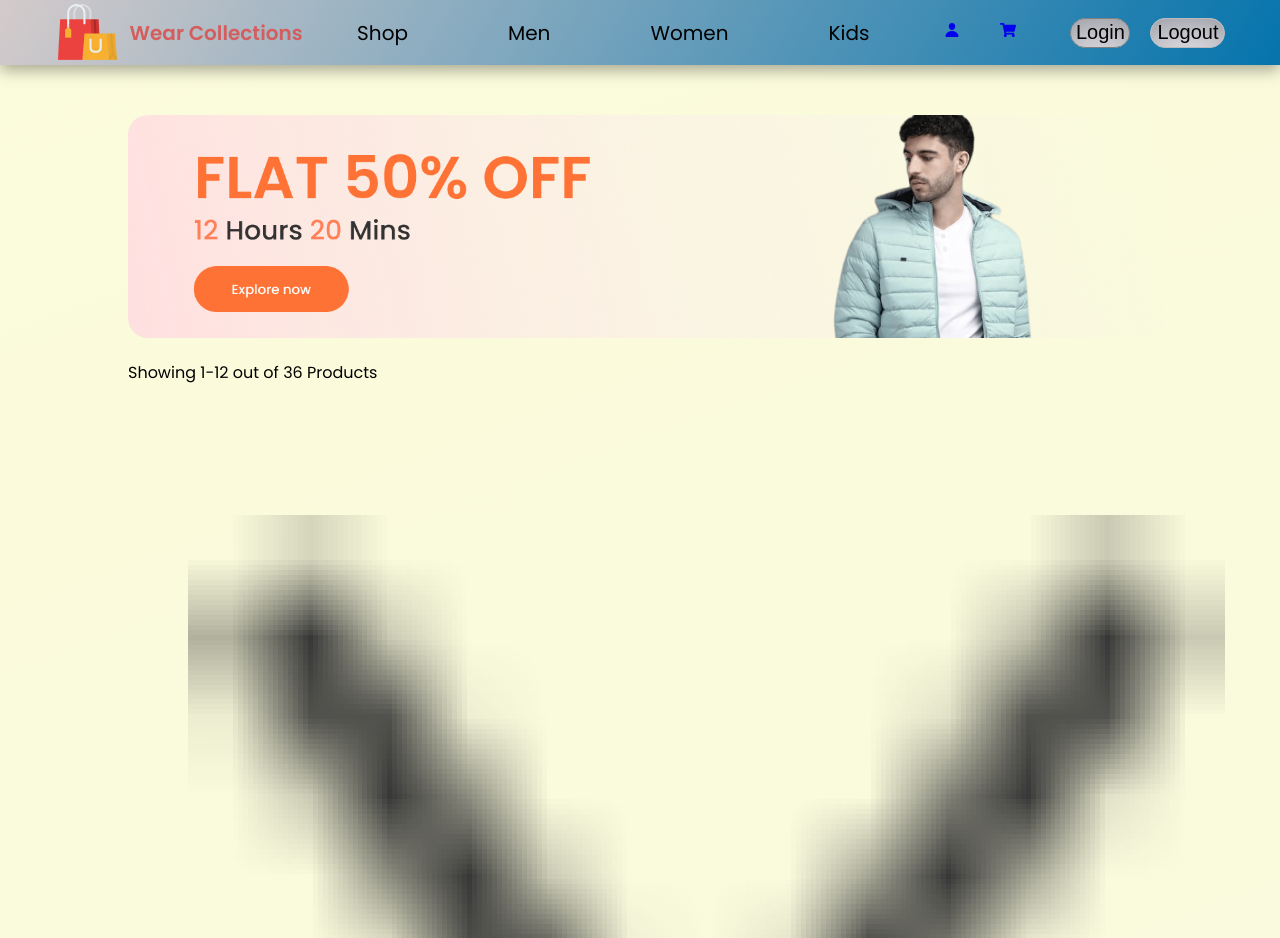
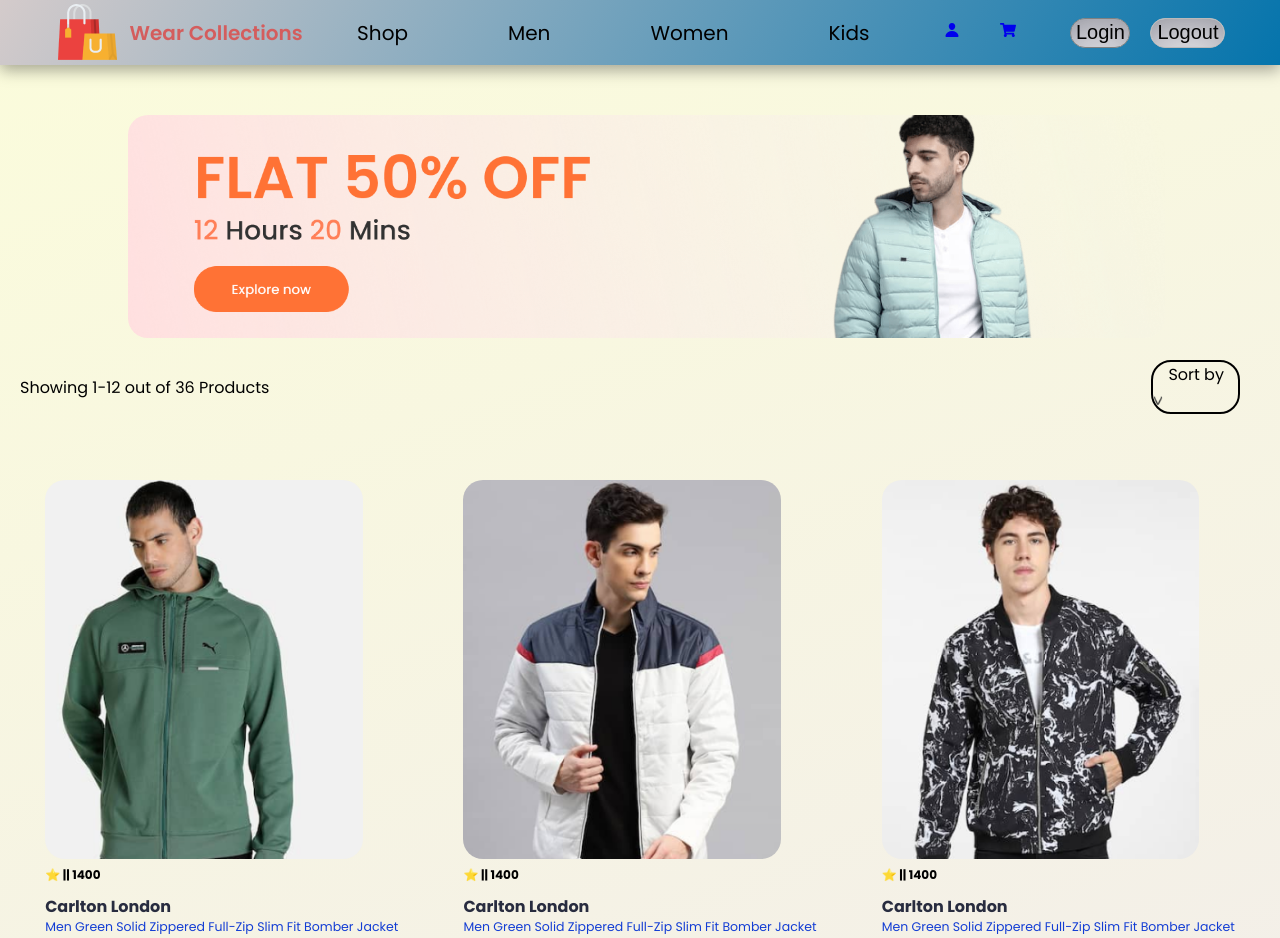
Before and after one commit to abhijit84842/Web_Development_Projects_2024, a React (Vite) app in the folder MERN Stack Project/Wear Collection E-commerce/Frontend/: page /men in a window 1280 px wide. Shown: the top 938 px of the page. Built offline with nearby package versions, Linux system fonts and the light colour scheme.

Commit message:
complete css men kids women section

```diff
--- a/MERN Stack Project/Wear Collection E-commerce/Frontend/src/Components/Item/Item.css
+++ b/MERN Stack Project/Wear Collection E-commerce/Frontend/src/Components/Item/Item.css
@@ -16,6 +16,7 @@
 
 .item-image:hover{
     scale: 1.1;
+   transition: 0.7s;
 }
 
 .rating{
--- a/MERN Stack Project/Wear Collection E-commerce/Frontend/src/Pages/PagesCss/ShopCategory.css
+++ b/MERN Stack Project/Wear Collection E-commerce/Frontend/src/Pages/PagesCss/ShopCategory.css
@@ -5,8 +5,7 @@
 
 }
 
-
-.shop-category div {
+.banner {
     margin-left: 10%;
     margin-bottom: 15px;
 }
@@ -15,5 +14,41 @@
    margin-top: 10%;
    width: 90%;
    border-radius: 20px;
+}
+
+.shopcategory-indexSort{
+
+    display: flex;
+    justify-content: left;
+    align-items: center;
+    padding-left: 20px;
+    gap: 70%;
+}
+
+.shopcategory-short{
+    width: 7%;
+    border: 2px solid black;
+    border-radius: 20px;
 
 }
+.sortby{
+    padding-left: 15px;
+    padding-right: 10px;
+}
+.shopcategory-short img{
+
+    width: 10px;
+    aspect-ratio: 1;
+
+}
+
+
+.shopcategory-products{
+    margin-top: 30px;
+    margin-bottom: 50px;
+    display: flex;
+    flex-wrap: wrap;
+    justify-content: space-evenly;
+    align-items: center;
+    gap: 20px;
+}
--- a/MERN Stack Project/Wear Collection E-commerce/Frontend/src/Pages/ShopCatagory.jsx
+++ b/MERN Stack Project/Wear Collection E-commerce/Frontend/src/Pages/ShopCatagory.jsx
@@ -13,16 +13,17 @@
   //console.log(props);
   return (
     <div className="shop-category">
-      <div>
+      <div className="banner">
         <img src={props.banner} alt="" />
       </div>
       <div className="shopcategory-indexSort">
         <p>
           <span>Showing 1-12</span> out of 36 Products
         </p>
-      </div>
-      <div className="shopcategory-sort">
-        Sort by <img src={dropdown_icon} alt="" />
+        <div className="shopcategory-short">
+          <span className="sortby"> Sort by</span>
+          <img src={dropdown_icon} alt="" />
+        </div>
       </div>
       <div className="shopcategory-products">
         {products.map((list) => {
```
